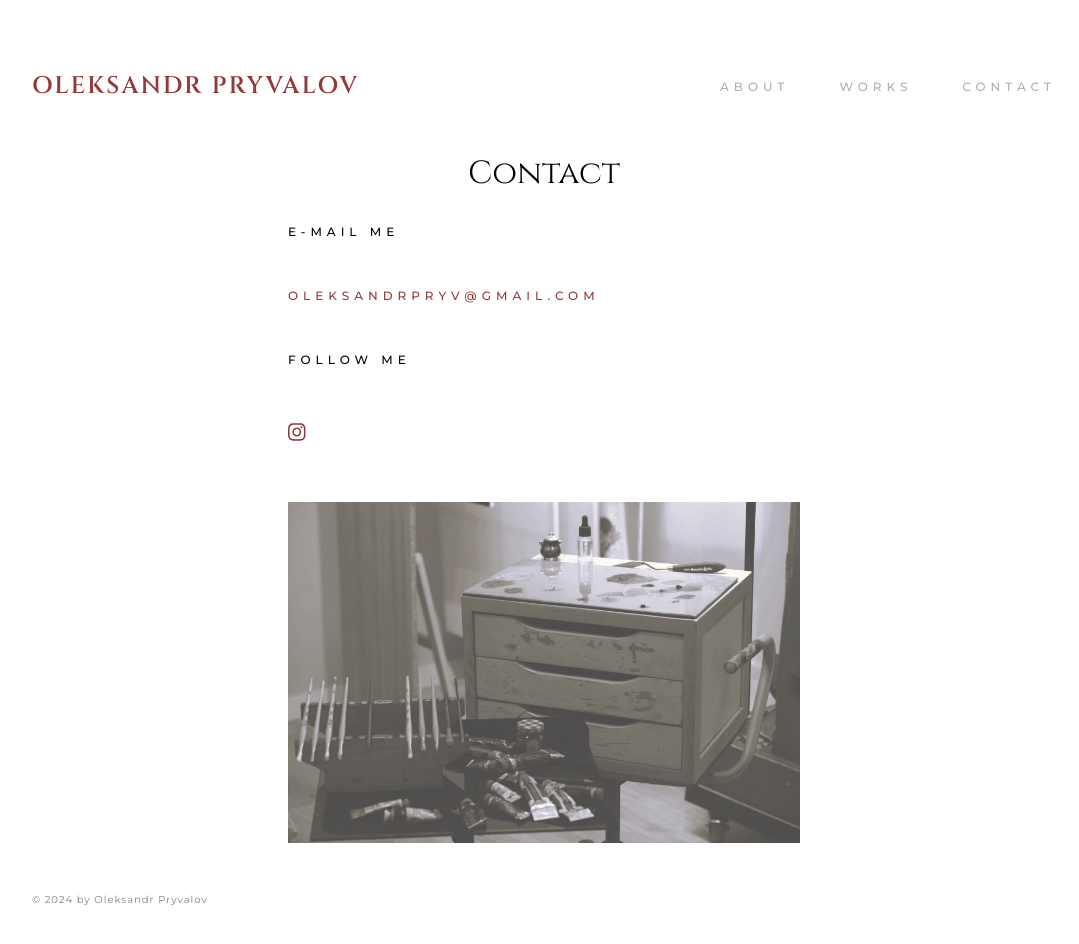
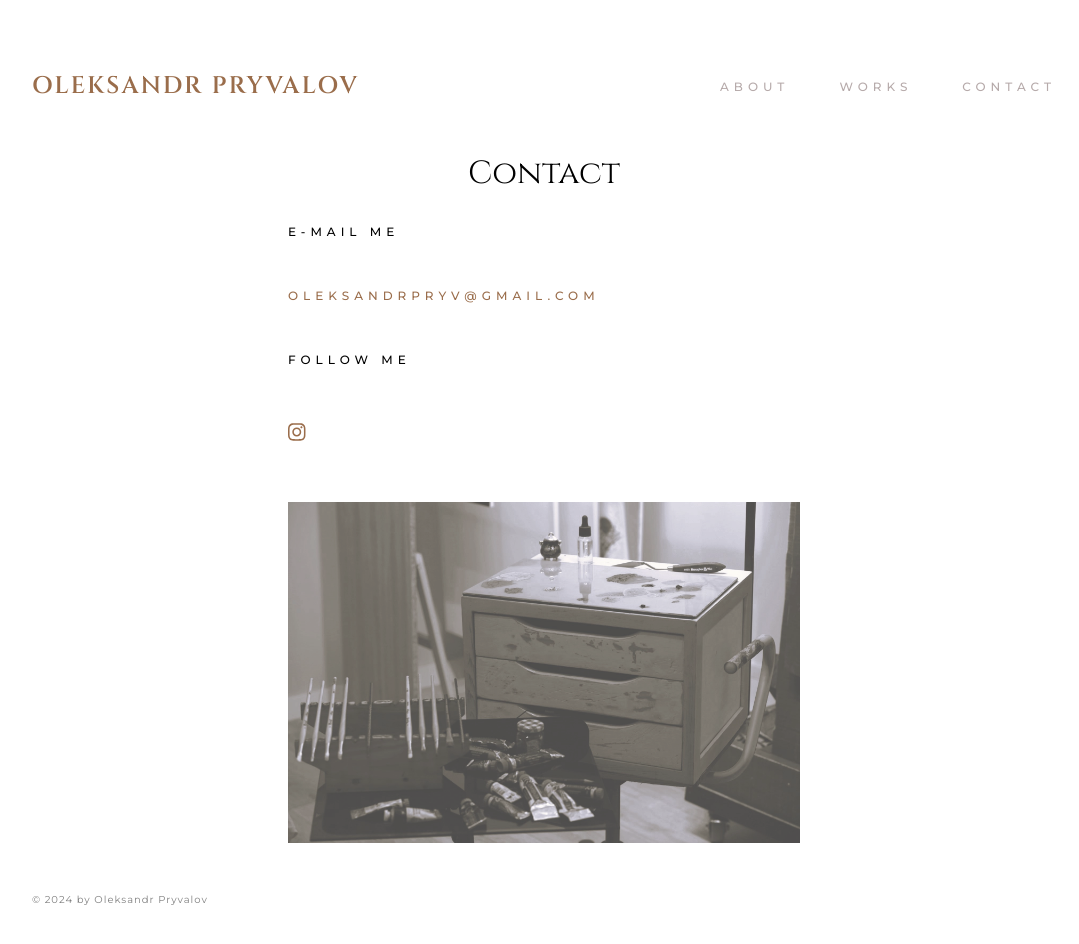
Before and after one commit to multumInParvo/oleksandr_pryvalov, a React (Create React App) app in the folder my-app/: page /contact in a window 1280 px wide. Shown: the top 944 px of the page, without its empty margins (96-1175 px from the left). Built offline with nearby package versions, Linux system fonts and the light colour scheme.

Commit message:
updated components

```diff
--- a/my-app/src/pages/Home/Home.scss
+++ b/my-app/src/pages/Home/Home.scss
@@ -3,4 +3,5 @@
     min-height: 70vh;
     display: flex;
     justify-content: center;
+    align-items: center;
 }
--- a/my-app/src/styles/Colors.scss
+++ b/my-app/src/styles/Colors.scss
@@ -1,5 +1,5 @@
 $main-color: rgb(249, 244, 236);
 $neutral-color: rgb(238, 233, 227);
 $name-color: rgb(182, 170, 170);
-$surname-color: rgb(148, 57, 57);
+$surname-color: rgb(154, 109, 75);
 $menu-color: rgb(0, 0, 0);
```
